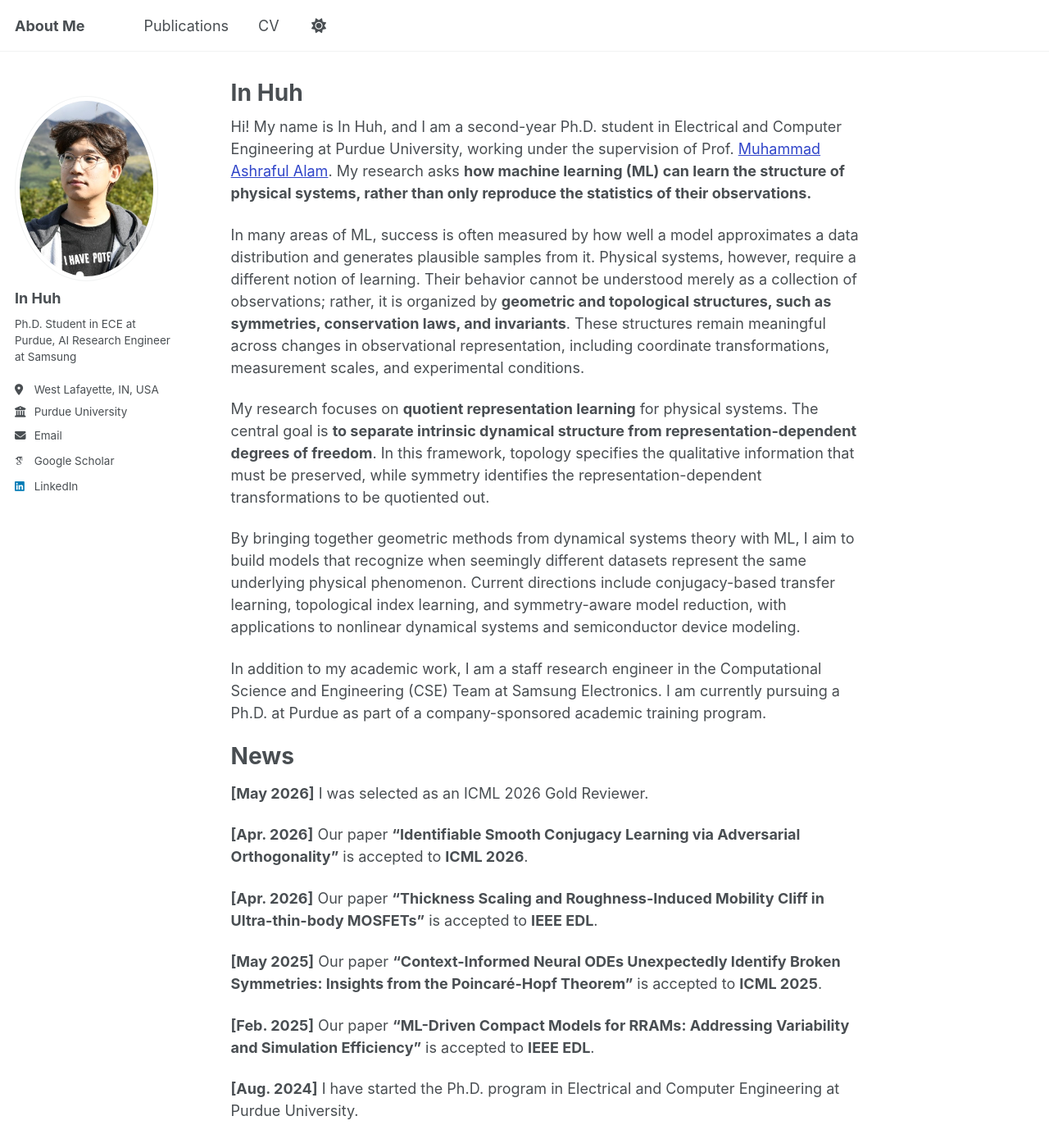
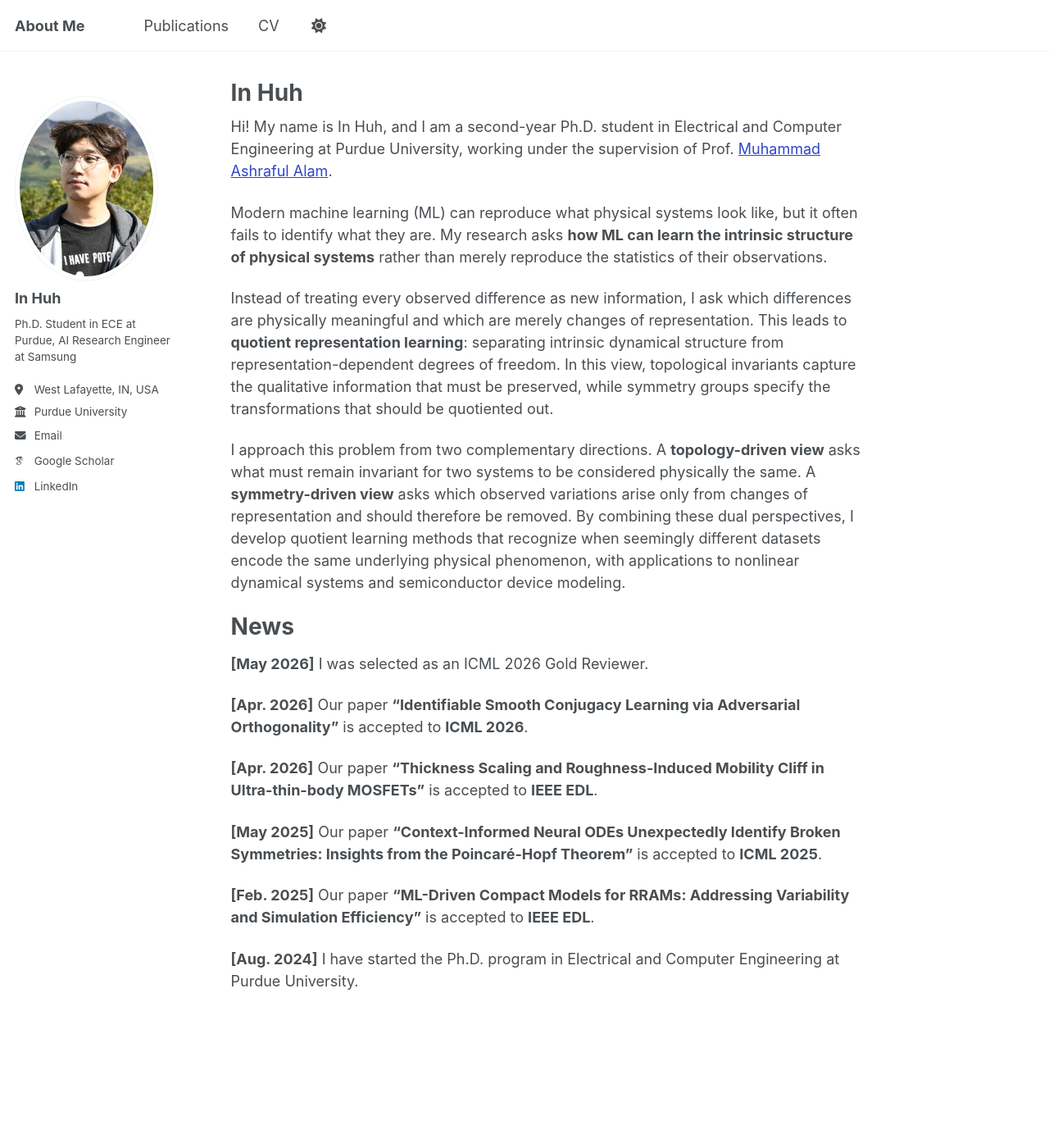
Before and after one commit to inhuh91/inhuh91.github.io, a Jekyll site: the page built from _pages/about.md, in a window 1280 px wide and 1400 px high. Shown: the whole window at 82% size. Built offline with Jekyll 4.4.1, drawn with Linux system fonts in a browser that asks for light colours; some web fonts are replaced.

Commit message:
Publication updated.

```diff
--- a/_pages/about.md
+++ b/_pages/about.md
@@ -7,15 +7,13 @@ redirect_from:
   - /about.html
 ---
 
-Hi! My name is In Huh, and I am a second-year Ph.D. student in Electrical and Computer Engineering at Purdue University, working under the supervision of Prof. <a href="https://sites.google.com/view/alam-research-group/home">Muhammad Ashraful Alam</a>. My research asks **how machine learning (ML) can learn the structure of physical systems, rather than only reproduce the statistics of their observations.**
+Hi! My name is In Huh, and I am a second-year Ph.D. student in Electrical and Computer Engineering at Purdue University, working under the supervision of Prof. <a href="https://sites.google.com/view/alam-research-group/home">Muhammad Ashraful Alam</a>.
 
-In many areas of ML, success is often measured by how well a model approximates a data distribution and generates plausible samples from it. Physical systems, however, require a different notion of learning. Their behavior cannot be understood merely as a collection of observations; rather, it is organized by **geometric and topological structures, such as symmetries, conservation laws, and invariants**. These structures remain meaningful across changes in observational representation, including coordinate transformations, measurement scales, and experimental conditions.
+Modern machine learning (ML) can reproduce what physical systems look like, but it often fails to identify what they are. My research asks **how ML can learn the intrinsic structure of physical systems** rather than merely reproduce the statistics of their observations.
 
-My research focuses on **quotient representation learning** for physical systems. The central goal is **to separate intrinsic dynamical structure from representation-dependent degrees of freedom**. In this framework, topology specifies the qualitative information that must be preserved, while symmetry identifies the representation-dependent transformations to be quotiented out.
+Instead of treating every observed difference as new information, I ask which differences are physically meaningful and which are merely changes of representation. This leads to **quotient representation learning**: separating intrinsic dynamical structure from representation-dependent degrees of freedom. In this view, topological invariants capture the qualitative information that must be preserved, while symmetry groups specify the transformations that should be quotiented out.
 
-By bringing together geometric methods from dynamical systems theory with ML, I aim to build models that recognize when seemingly different datasets represent the same underlying physical phenomenon. Current directions include conjugacy-based transfer learning, topological index learning, and symmetry-aware model reduction, with applications to nonlinear dynamical systems and semiconductor device modeling.
-
-In addition to my academic work, I am a staff research engineer in the Computational Science and Engineering (CSE) Team at Samsung Electronics. I am currently pursuing a Ph.D. at Purdue as part of a company-sponsored academic training program.
+I approach this problem from two complementary directions. A **topology-driven view** asks what must remain invariant for two systems to be considered physically the same. A **symmetry-driven view** asks which observed variations arise only from changes of representation and should therefore be removed. By combining these dual perspectives, I develop quotient learning methods that recognize when seemingly different datasets encode the same underlying physical phenomenon, with applications to nonlinear dynamical systems and semiconductor device modeling.
 
 News
 ======
```
